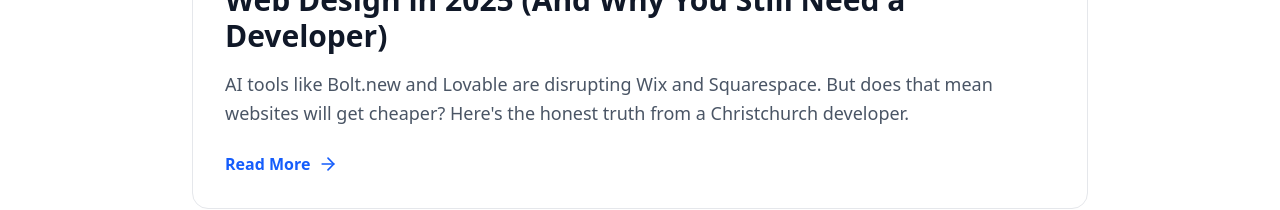
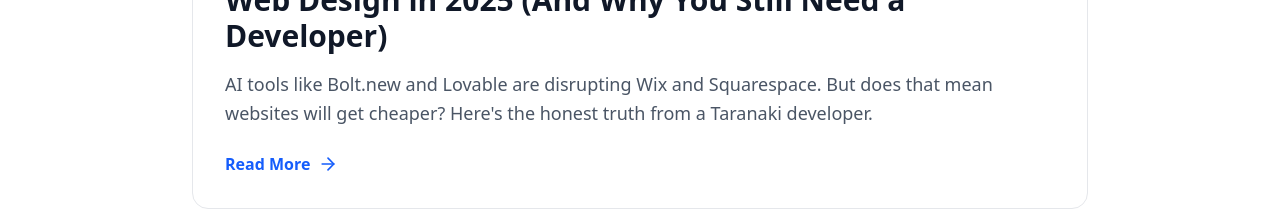
Before and after one commit to hughavery/southern-software-solutions-nextjs, a Next.js app: page /blog in a window 1280 px wide. Shown: the part 905-1115 px from the top of the page. Built offline with nearby package versions, Linux system fonts and the light colour scheme.

Commit message:
Christchurch removal

```diff
--- a/src/app/blog/page.tsx
+++ b/src/app/blog/page.tsx
@@ -17,7 +17,7 @@ const BlogPage = () => {
     {
       slug: 'ai-website-builders-2025',
       title: 'How AI Website Builders Like Bolt.new Are Changing Web Design in 2025 (And Why You Still Need a Developer)',
-      excerpt: 'AI tools like Bolt.new and Lovable are disrupting Wix and Squarespace. But does that mean websites will get cheaper? Here\'s the honest truth from a Christchurch developer.',
+      excerpt: 'AI tools like Bolt.new and Lovable are disrupting Wix and Squarespace. But does that mean websites will get cheaper? Here\'s the honest truth from a Taranaki developer.',
       date: '2025-10-20',
       readTime: '6 min read',
       category: 'Industry Insights'
```
